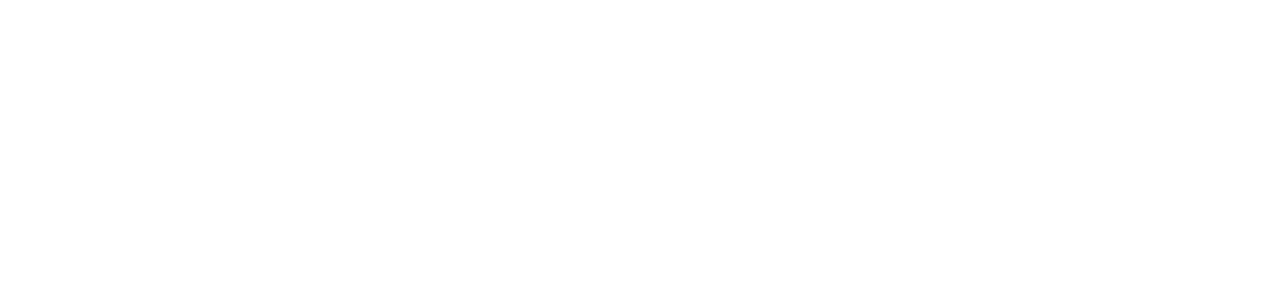
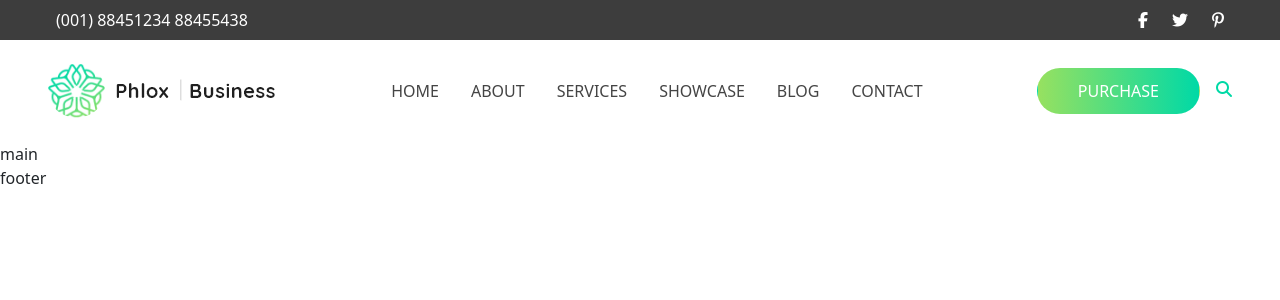
Before and after one commit to AlbertoScalia/proj-html-vuejs, a Vue app: page / in a window 1280 px wide. Shown: the top 300 px of the page. Built offline with nearby package versions, Linux system fonts and the light colour scheme.

Commit message:
Feat: Add components and navbar

```diff
--- a/src/App.vue
+++ b/src/App.vue
@@ -1,14 +1,19 @@
 <template>
-  <div>
-
-  </div>
+  <HeaderComponent/>
+  <MainComponent/>
+  <FooterComponent/>
 </template>
 
 <script>
+import HeaderComponent from './components/HeaderComponent.vue';
+import MainComponent from './components/MainComponent.vue';
+import FooterComponent from './components/FooterComponent.vue';
   export default {
-    name: 'App'
+  name: 'App',
+    components: {HeaderComponent, MainComponent, FooterComponent}
   }
 </script>
 
 <style lang="scss" scoped>
+
 </style>
--- a/src/assets/styles/general.scss
+++ b/src/assets/styles/general.scss
@@ -1,7 +1,14 @@
 @use './partials/variables' as *;
+
 @import '@fortawesome/fontawesome-free/scss/fontawesome.scss';
 @import '@fortawesome/fontawesome-free/scss/solid.scss';
+@import '@fortawesome/fontawesome-free/scss/regular.scss';
+@import '@fortawesome/fontawesome-free/scss/brands.scss';
 
 @import 'bootstrap/scss/bootstrap.scss';
 
 @import './partials/variables';
+
+body{
+    background-color: $bg-primary;
+}
--- a/src/assets/styles/partials/_variables.scss
+++ b/src/assets/styles/partials/_variables.scss
@@ -8,5 +8,5 @@
 $icons-color: #3d3d3d;
 $header-footer-text-color: #444444;
 $topbar-bg: #3d3d3d;
+$bg-primary: #ffffff;
 $bg-secondary: #fafafa;
-$bg-tertiary: #f9f9f9;
--- /dev/null
+++ b/src/components/FooterComponent.vue
@@ -0,0 +1,15 @@
+<template>
+    <footer>
+        footer
+    </footer>
+</template>
+
+<script>
+    export default {
+        name: 'FooterComponent'
+    }
+</script>
+
+<style lang="scss" scoped>
+
+</style>
--- /dev/null
+++ b/src/components/HeaderComponent.vue
@@ -0,0 +1,22 @@
+<template>
+    <header>
+        <TopBar/>
+        <NavBar/>
+    </header>
+</template>
+
+<script>
+import TopBar from './TopBar.vue';
+import NavBar from './NavBar.vue';
+    export default {
+    name: 'HeaderComponent',
+    components: {
+        TopBar,
+            NavBar
+        }
+    }
+</script>
+
+<style lang="scss" scoped>
+
+</style>
--- /dev/null
+++ b/src/components/MainComponent.vue
@@ -0,0 +1,15 @@
+<template>
+    <main>
+        main
+    </main>
+</template>
+
+<script>
+    export default {
+        name: 'MainComponent'
+    }
+</script>
+
+<style lang="scss" scoped>
+
+</style>
--- /dev/null
+++ b/src/components/NavBar.vue
@@ -0,0 +1,47 @@
+<template>
+    <nav class="d-flex justify-content-between align-items-center mx-5 my-4 text-uppercase">
+        <div>
+            <img src="/images/cropped-Group-39-2x.png" alt="logo">
+        </div>
+        <div>
+            <ul class="nav">
+                <li class="nav-item" v-for="link in navbar">
+                    <a href="" class="nav-link">{{ link }}</a>
+                </li>
+            </ul>
+        </div>
+        <div>
+            <button class="btn">purchase</button>
+            <i class="fa-solid fa-magnifying-glass ms-3"></i>
+        </div>
+    </nav>
+</template>
+
+<script>
+import { navbar } from '../data/data.js';
+    export default {
+    name: 'NavBar',
+    data() {
+        return {
+                navbar
+            }
+        }
+    }
+</script>
+
+<style lang="scss" scoped>
+@use '../assets/styles/partials/variables' as *;
+button{
+    background: $gradient-primary;
+    border-radius: 50px;
+    color: white;
+    text-transform: uppercase;
+    padding: 10px 40px;
+}
+i{
+    color: $contrast-color;
+}
+.nav-link{
+    color: $header-footer-text-color;
+}
+</style>
--- /dev/null
+++ b/src/components/TopBar.vue
@@ -0,0 +1,25 @@
+<template>
+    <div class="topbar d-flex-column d-sm-flex text-center justify-content-between align-items-center p-2 text-white">
+        <div class="ms-sm-5">
+            <span>(001) 88451234 88455438</span>
+        </div>
+        <div class="me-sm-5">
+            <i class="fa-brands fa-facebook-f"></i>
+            <i class="fa-brands fa-twitter mx-4"></i>
+            <i class="fa-brands fa-pinterest-p"></i>
+        </div>
+    </div>
+</template>
+
+<script>
+    export default {
+        name: 'TopBar'
+    }
+</script>
+
+<style lang="scss" scoped>
+@use '../assets/styles/partials/variables' as *;
+.topbar{
+    background-color: $topbar-bg;
+}
+</style>
--- /dev/null
+++ b/src/data/data.js
@@ -0,0 +1,8 @@
+const navbar = ['home', 'about', 'services', 'showcase', 'blog', 'contact'];
+const quickLinks = ['Careers', 'News', 'Terms of use', 'Privacy Projects', 'About', 'Contact'];
+const contact = [
+    'Patricia C. Amedee 4401 Waldeck Street Grapevine Nashville, TX 76051',
+    'info@yourdomaimcom',
+    '+99 (0) 101 0000 888'];
+
+export { navbar, quickLinks, contact };
```
